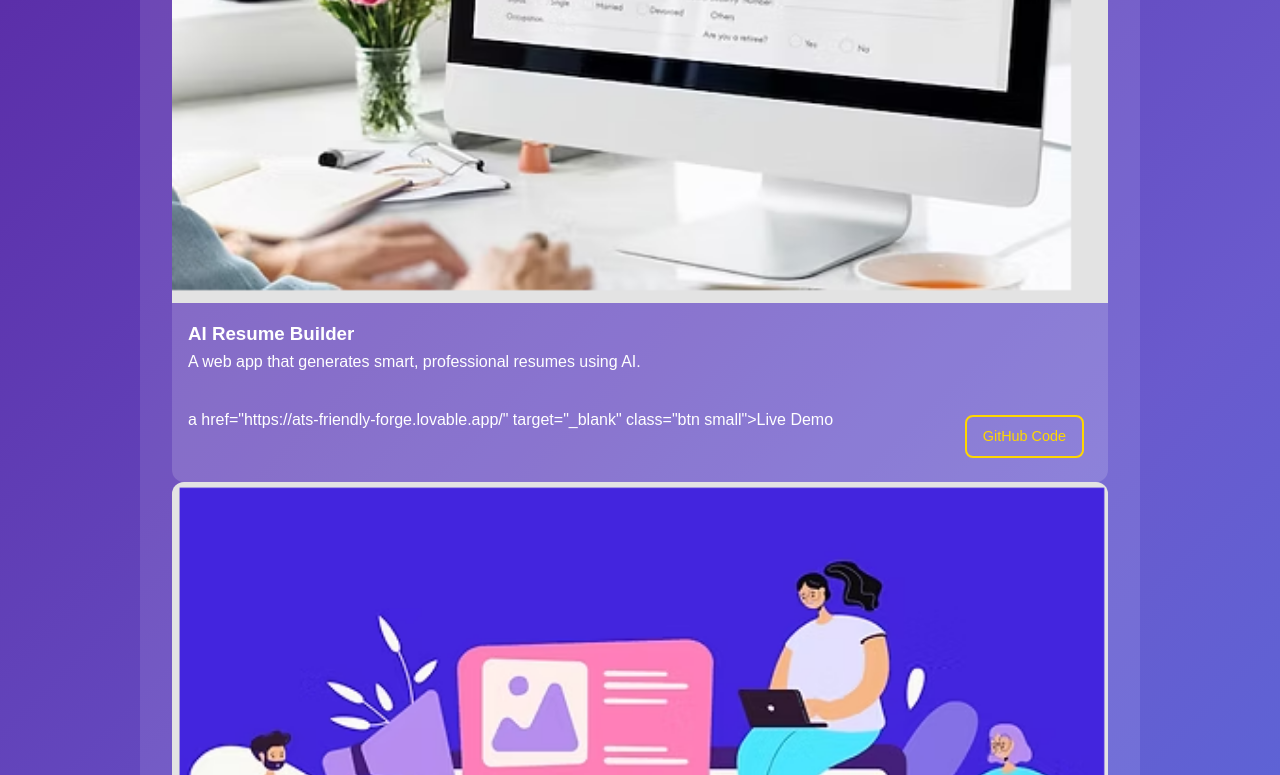
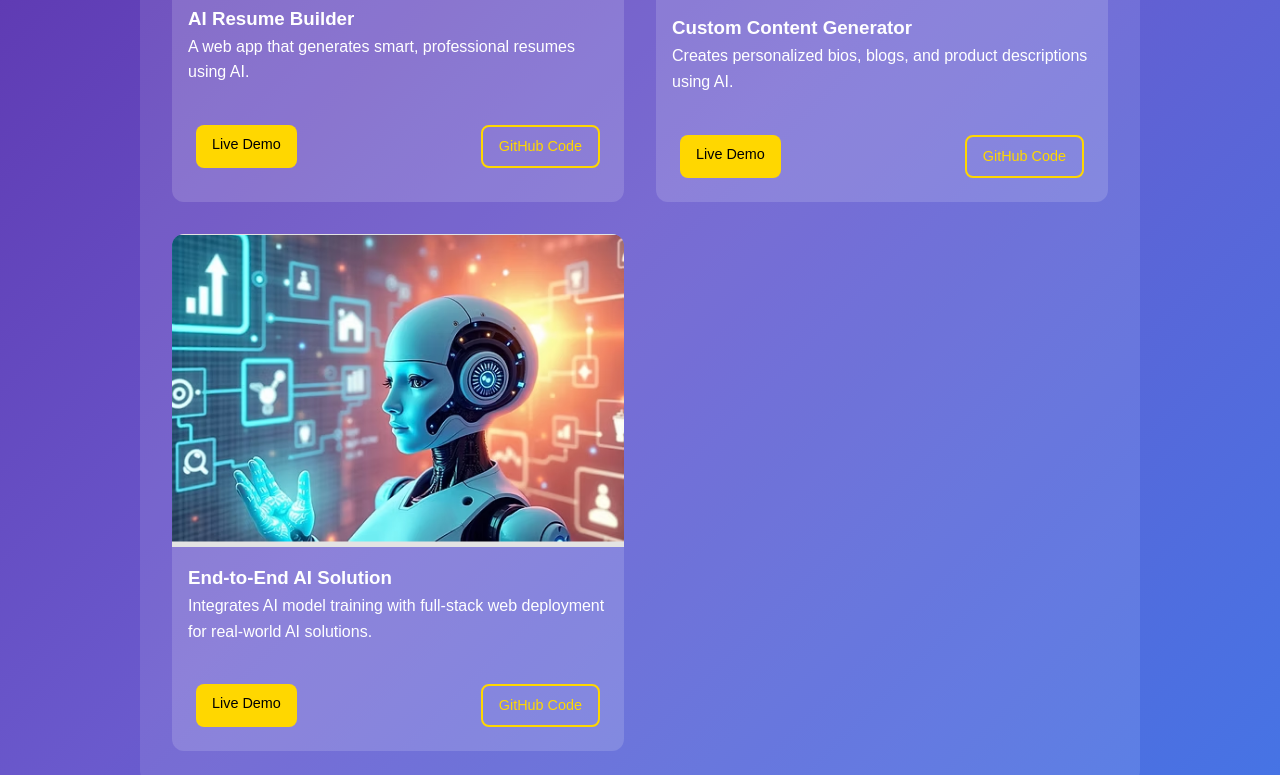
Before and after one commit to Khenqa/Asive-Khenqa-Portfolio, a plain HTML site: page index.html in a window 1280 px wide. Shown: the part 1665-2440 px from the top of the page. Drawn offline with Linux system fonts and the light colour scheme.

Commit message:
Update index.html

```diff
--- a/index.html
+++ b/index.html
@@ -52,6 +52,8 @@
   <div class="inner">
     <h2>Projects</h2>
     <div class="project-grid">
+
+      <!-- AI Resume Builder -->
       <div class="project-card">
         <img src="images/ai-resume-builder.png" alt="AI Resume Builder">
         <div class="content">
@@ -59,12 +61,12 @@
           <p>A web app that generates smart, professional resumes using AI.</p>
         </div>
         <div class="links">
-          a href="https://ats-friendly-forge.lovable.app/" target="_blank" class="btn small">Live Demo</a>
+          <a href="https://ats-friendly-forge.lovable.app/" target="_blank" class="btn small">Live Demo</a>
           <a href="https://github.com/Asive-khenqa" target="_blank" class="btn small secondary">GitHub Code</a>
-        </div>
         </div>
       </div>
 
+      <!-- Custom Content Generator -->
       <div class="project-card">
         <img src="images/custom-content-generator.png" alt="Custom Content Generator">
         <div class="content">
@@ -77,6 +79,7 @@
         </div>
       </div>
 
+      <!-- End-to-End AI Solution -->
       <div class="project-card">
         <img src="images/end-to-end-ai.png" alt="End-to-End AI Solution">
         <div class="content">
@@ -84,13 +87,15 @@
           <p>Integrates AI model training with full-stack web deployment for real-world AI solutions.</p>
         </div>
         <div class="links">
-            <a href="https://intelliassist-ai-web-2025.fly.dev/" target="_blank" class="btn small">Live Demo</a>
+          <a href="https://intelliassist-ai-web-2025.fly.dev/" target="_blank" class="btn small">Live Demo</a>
           <a href="https://github.com/Asive-khenqa" target="_blank" class="btn small secondary">GitHub Code</a>
         </div>
       </div>
+
     </div>
   </div>
 </section>
+
 
 <!-- Education Section -->
 <section id="education" class="education">
```
